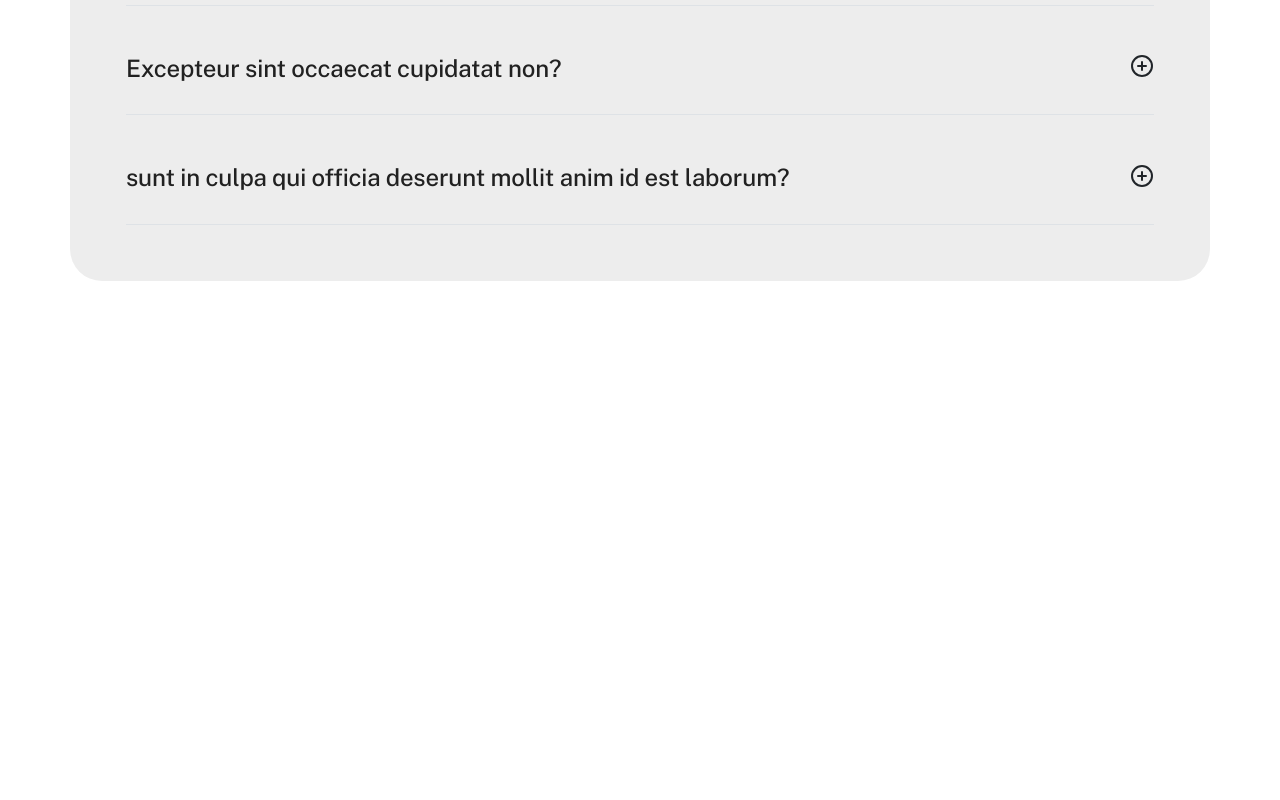
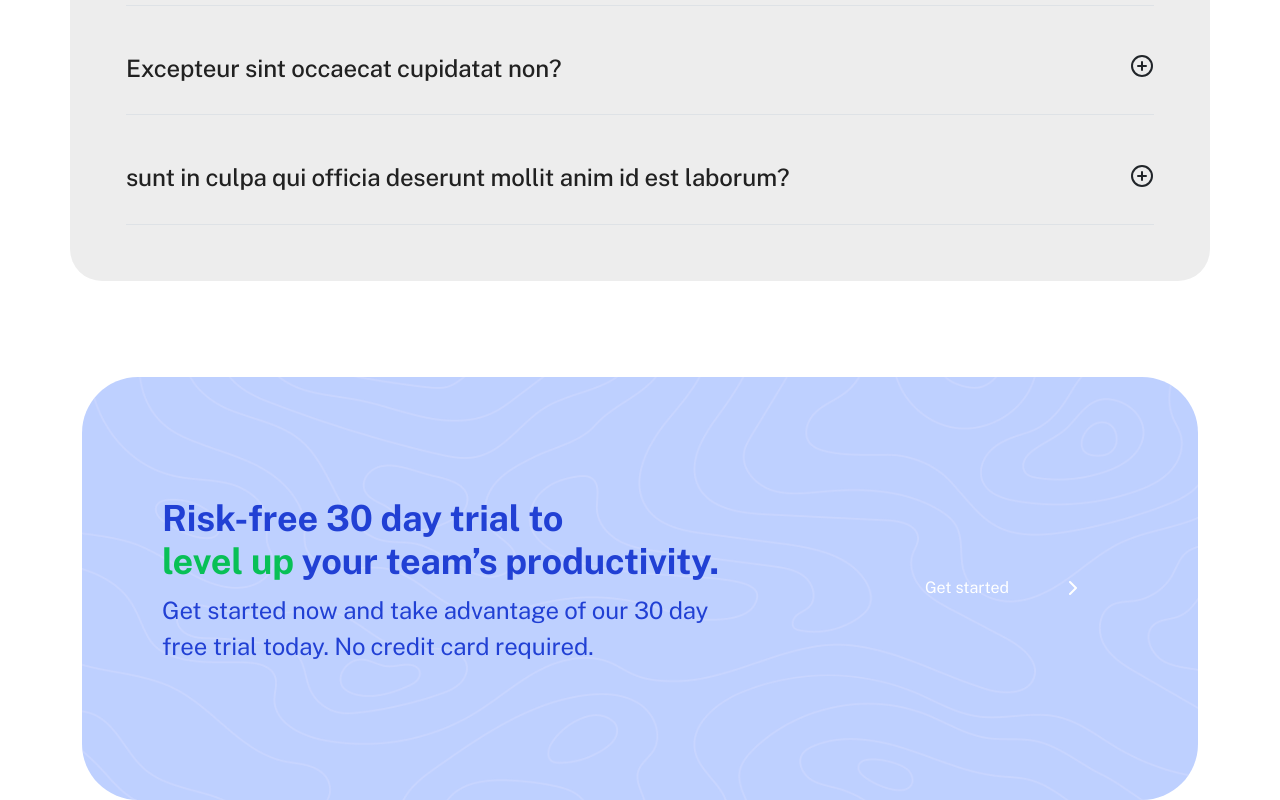
Before and after one commit to MrAghaei/7host-interveiw-task, a Next.js app: page / in a window 1280 px wide. Shown: the part 5259-6059 px from the top of the page. Before the commit the page ends 5540 px from the top, so only its background shows below. Built offline with nearby package versions, Linux system fonts and the light colour scheme.

Commit message:
[#11-IMPLEMENT] add cta section (#14)

```diff
--- /dev/null
+++ b/src/(Components)/CallToAction/CallToAction.tsx
@@ -0,0 +1,42 @@
+import CtaButton from "@/(Components)/CtaButton/CtaButton";
+import Image from "next/image";
+
+function CallToAction() {
+  return (
+    <div className="container mt-custom-24">
+      <div
+        className=" overflow-hidden position-relative d-flex bg-custom-slider-inactive-button px-custom-20 py-custom-30 justify-content-between align-items-center"
+        style={{ borderRadius: "56px" }}
+      >
+        <Image
+          className="position-absolute top-0 start-0 z-0 opacity-25"
+          src={"/ctaPattern.png"}
+          alt={"cta pattern"}
+          width={1500}
+          height={1000}
+        />
+        <div className="d-flex flex-column w-75 z-1">
+          <h2 className="d-flex flex-column text-custom-primary fw-bolder fs-custom-9">
+            <span>Risk-free 30 day trial to</span>
+            <div>
+              <span className="text-custom-secondary"> level up</span>
+              <span> your team’s productivity.</span>
+            </div>
+          </h2>
+          <p
+            className="fw-normal fs-4 text-custom-primary"
+            style={{ maxWidth: "80%" }}
+          >
+            Get started now and take advantage of our 30 day free trial today.
+            No credit card required.
+          </p>
+        </div>
+        <div className="z-1">
+          <CtaButton />
+        </div>
+      </div>
+    </div>
+  );
+}
+
+export default CallToAction;
--- /dev/null
+++ b/src/(Components)/CtaButton/CtaButton.tsx
@@ -0,0 +1,15 @@
+import style from "@/(Components)/Hero/Hero.module.scss";
+import { ChevronRight } from "lucide-react";
+
+function CtaButton() {
+  return (
+    <button
+      className={`d-flex gap-custom-13 btn btn-custom-secondary text-white ${style.btnSizingSecondary}`}
+    >
+      Get started
+      <ChevronRight />
+    </button>
+  );
+}
+
+export default CtaButton;
--- a/src/(Components)/Hero/Hero.tsx
+++ b/src/(Components)/Hero/Hero.tsx
@@ -1,6 +1,7 @@
 import Image from "next/image";
 import style from "./Hero.module.scss";
 import { ChevronRight } from "lucide-react";
+import CtaButton from "@/(Components)/CtaButton/CtaButton";
 function Hero() {
   return (
     <div className="container d-flex py-custom-12 gap-custom-18">
@@ -15,12 +16,7 @@ function Hero() {
           management technology.
         </p>
         <div className="d-flex gap-4">
-          <button
-            className={`d-flex gap-custom-13 btn btn-custom-secondary text-white ${style.btnSizingSecondary}`}
-          >
-            Get started
-            <ChevronRight />
-          </button>
+          <CtaButton />
           <button
             className={`btn border border-custom-border text-custom-primary ${style.btnSizingSecondary}`}
           >
--- a/src/app/globals.scss
+++ b/src/app/globals.scss
@@ -35,8 +35,10 @@ $custom-spacers: (
   custom-14: 56px,
   custom-16: 64px,
   custom-18: 72px,
+  custom-20: 80px,
   custom-24: 96px,
   custom-25: 100px,
+  custom-30: 120px,
 );
 $custom-font-sizes: (
   custom-9: 36px,
--- a/src/app/page.tsx
+++ b/src/app/page.tsx
@@ -5,6 +5,7 @@ import BigFeature from "@/(Components)/BigFeature/BigFeature";
 import Slider from "@/(Components)/Slider/Slider";
 import HighlightFeature from "@/(Components)/HighlightFeature/HighlightFeature";
 import Faq from "@/(Components)/Faq/Faq";
+import CallToAction from "@/(Components)/CallToAction/CallToAction";
 
 export default function Home() {
   //region data
@@ -47,6 +48,7 @@ export default function Home() {
       <Slider />
       <HighlightFeature />
       <Faq />
+      <CallToAction />
     </>
   );
 }
```
Also changed, not shown: public/ctaPattern.png (added).
